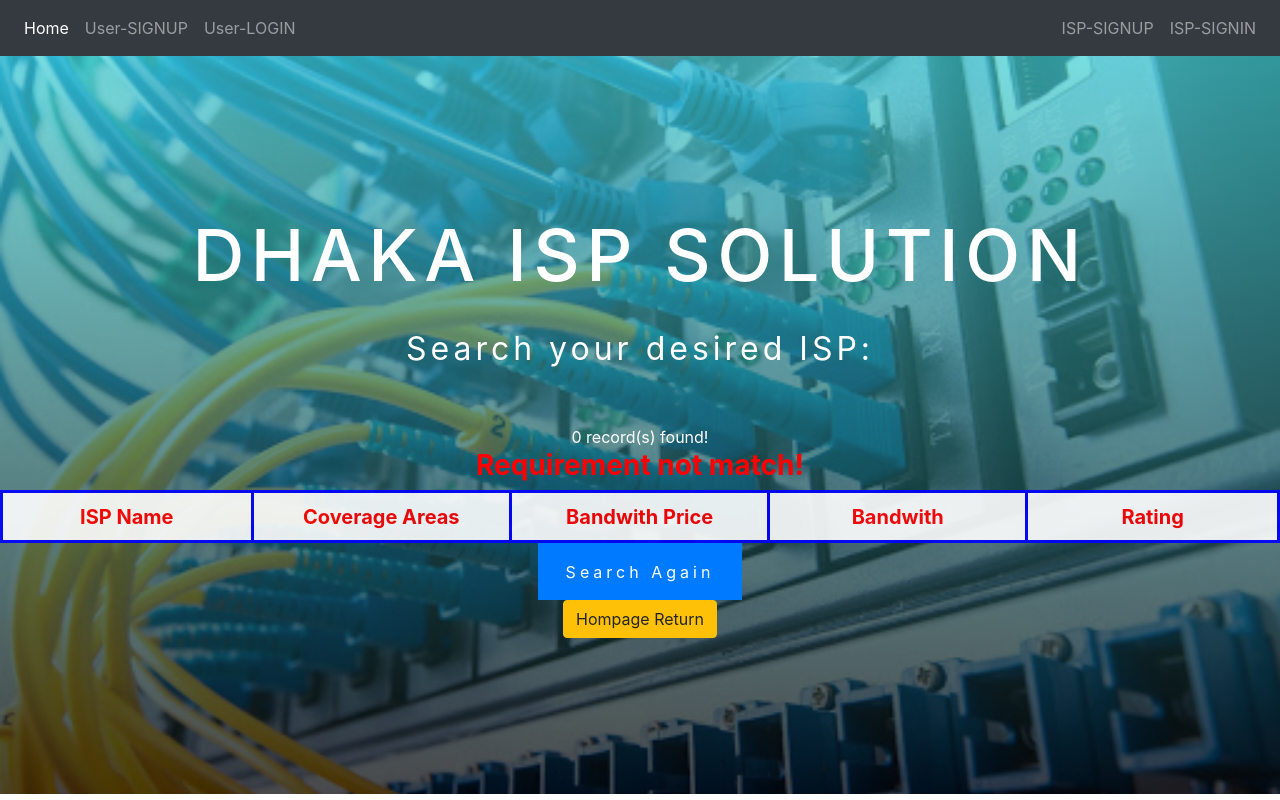
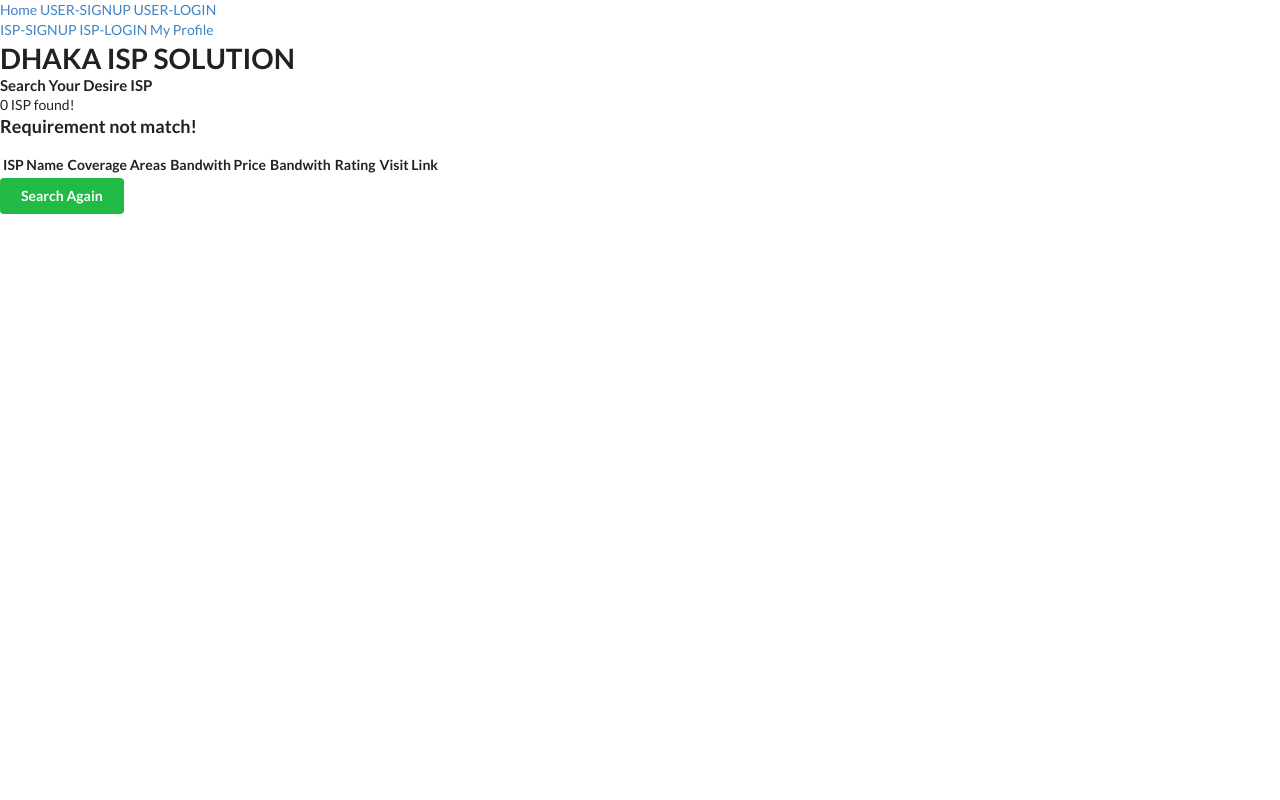
Before and after one commit to SunnyNaim/DHAKA_ISP_SOlUTION, a PHP site: page /customsearchresult.php in a window 1280 px wide. Run offline with PHP 8.4, Linux system fonts and the light colour scheme; data comes from the database, SQL or seed files in the repository; data that the repository does not hold is empty.

Commit message:
chayons commited custom saerch update

```diff
--- a/customsearchresult.php
+++ b/customsearchresult.php
@@ -1,94 +1,38 @@
 <!DOCTYPE html>
 <html lang="en">
     <head>
-    <meta charset="UTF-8" />
-    <meta name="viewport" content="width=device-width, initial-scale=1.0" />
-    <meta http-equiv="X-UA-Compatible" content="ie=edge" />
-    <title>DHAKA ISP SOLUTION</title>
-    <link rel="stylesheet" href="./css/styles.css" />
-
+        <meta charset="utf-8">
+        <title>Dhaka ISP Solution</title>
+        <link rel="stylesheet" href="https://cdnjs.cloudflare.com/ajax/libs/semantic-ui/2.4.1/semantic.min.css">    <!-- semantic-ui cdn -->   <!--bootstrep-->
+        <link rel="stylesheet" href="../css/style.css">
         <style>
-
-   table,th,td{
-                border:3px solid blue;
-                border-collapse: collapse;
-                font-size: 20px;
-                color:white;
-				background-color:black;
-				opacity:0.9;  /*to keep the text fixed ,use RGBa color */
-				width:100%;
-				height:100%
-
-            }
-            th,td{
-                width: 300px;;
-                padding:5px;
-                text-align: center;
-
-            }
-			th{
-				color:red;
-				background-color:white;
-				opacity:1.0;
-			}
-            tr{
-
-                height: 50px;
-            }
 
 
         </style>
+
     </head>
     <body>
+        <div class="topbar">
+            <div class="topleft">
+              <a class="" href="index.html">Home</a>
+              <a href="usersignup.php">USER-SIGNUP</a>
+              <a class="" href="userlogin.php">USER-LOGIN</a>
+            </div>
+            <div class="topright">
+              <a href="ispsignup.php">ISP-SIGNUP</a>
+              <a class="" href="isplogin.php">ISP-LOGIN</a>
+              <a href="mypanel.php">My Profile</a>
+            </div>
+        </div>
 
-    <!-- header -->
-    <!-- Navbar -->
-  <header id="home">
-   <nav class="navbar navbar-expand-md navbar-dark bg-dark">
-    <div class="navbar-collapse collapse w-100 order-1 order-md-0 dual-collapse2">
-        <ul class="navbar-nav mr-auto">
-            <li class="nav-item active">
-                <a class="nav-link" href="index.php">Home</a>
-            </li>
-            <li class="nav-item">
-                <a class="nav-link" href="usersignup.php">User-SIGNUP</a>
-            </li>
-            <li class="nav-item">
-                <a class="nav-link" href="userlogin.php">User-LOGIN</a>
-            </li>
-        </ul>
+        <div class="mainbody">
+            <div><h1 class="title">DHAKA ISP SOLUTION</h1></div>
+            <div><h4>Search Your Desire ISP</h4></div>
+
         </div>
-    <div class="mx-auto order-0">
-        <!-- <a class="navbar-brand mx-auto" href="#">Navbar 2</a> -->
-        <button class="navbar-toggler" type="button" data-toggle="collapse" data-target=".dual-collapse2">
-            <span class="navbar-toggler-icon"></span>
-        </button>
-    </div>
-    <div class="navbar-collapse collapse w-100 order-3 dual-collapse2">
-        <ul class="navbar-nav ml-auto">
-            <li class="nav-item">
-                <a class="nav-link" href="ispsignup.php">ISP-SIGNUP</a>
-            </li>
-            <li class="nav-item">
-                <a class="nav-link" href="ISPlogin.php">ISP-SIGNIN</a>
-            </li>
-        </ul>
-    </div>
-</nav>
-<!-- End navbar -->
 
-      <!-- Homepage component -->
-      <div class="homepage">
-        <div class="homepage-banner">
-          <h1 class="homepage-title">Dhaka ISP SOLUTION</h1>
-          <h2 class="homepage-text">
-            Search your desired ISP:
-          </h2>
-
-           <!-- Normal search -->
-           <div class="search">
-                <form action="customsearch.php" method="post">
-
+        <div class="custom">
+             <form action="mainsearch.php" method="POST">
                     <div class="">
                       <table class="">
                         <thead>
@@ -97,6 +41,7 @@
                             <th>Bandwith Price</th>
                             <th>Bandwith</th>
                             <th>Rating</th>
+                            <th>Visit Link</th>
                         </thead>
 
                              <?php
@@ -105,11 +50,8 @@
                                   $area = $_POST['area'];
                                   $rating = $_POST['rating'];
 
-                              // $servername = "localhost";
-                              // $username = "root";
-                              // $password = "";
-                              // $dbname = "dhaka isp";
                                   require_once("db_connection.php");
+                                  // $userid = $_POST['userid'];
 
                                   $conn = new mysqli($servername, $username, $password, $dbname);
                                   if ($conn->connect_errno) {
@@ -117,23 +59,25 @@
                                     exit();
                                   }
 
-                              $query = "SELECT i.isp_name,i.area_coverage,i.rating,s.packages,s.package_cost FROM isp_admin i JOIN isp_info s ON(i.isp_id = s.isp_id) WHERE i.area_coverage LIKE '%" . $area . "%' AND i.rating >= '$rating' AND s.packages = '$packages' And s.package_cost <= '$price'";
+                                  $query = "SELECT i.isp_id,i.isp_name,i.area_coverage,i.rating,s.packages,s.package_cost FROM isp_admin i JOIN isp_info s ON(i.isp_id = s.isp_id) WHERE i.`area_coverage` LIKE '%" . $area . "%' AND i.rating >= '$rating' AND s.packages = '$packages' And s.package_cost <= '$price'";
                                     if ($result = $conn->query($query)) {
-                                printf("<br>%d record(s) found!<br>", $result->num_rows);
+                                    printf("%d ISP found!", $result->num_rows);
                                     /* fetch associative array */
                                     //printf("<br><b>hotel_id  \n\n\n hotel_name contact_no location</b><br>");
+
                                     if($result->num_rows>"0"){
-                                //printf("<br><b><u><h3><p>List of all hotels according to your Search:</p></h3></u>");
-                                //printf('<table >');
-                                //printf('<caption><h2 style="color:blue;">List Of Hotels</h2></caption>');
-                                //printf("<tr>");
-                                //printf("<th>hotel_name</th> <th>contact_no</th> <th>web address</th> <th>Location</th> <th>Room Type</th> <th>Room Size</th> <th>No OF Bed</th> <th>balcony</th> <th>Sea Sight</th> <th>Cost</th> <th>Rooms Picture</th> ");
-                                //printf("</tr>");
-
 
                                     while ($row = $result->fetch_assoc()) {
                                       printf("<tr>");
-                                  printf(" <td> %s</td> <td>%s</td> <td> %s</td> <td> %s</td> <td> %s</td> <br>", $row["isp_name"], $row["area_coverage"],$row["package_cost"], $row["packages"], $row["rating"]   );
+                                      printf(" <td> %s</td> <td>%s</td> <td> %s</td> <td> %s</td> <td> %s</td> <td>
+
+                                      <form action='../../users/all/packagesubscription.php' method='post'>
+
+                                      <input  type='hidden' name='ispid' value='%s'>
+
+                                      <input class='ui inverted blue button' type='submit' value='Visit' name='Edit' >
+                                      </form>
+                                      </td><br>", $row["isp_name"], $row["area_coverage"],$row["package_cost"], $row["packages"], $row["rating"],$row["isp_id"]  );
                                       printf("</tr>");
                                     }
 
@@ -142,7 +86,7 @@
                                     $result->free(); //free result set
                                     }
                                     else{
-                                  printf("<h3 style='color:red'><b>Requirement not match!</b></h3>");
+                                      printf("<h3><b>Requirement not match!</b></h3>");
                                     }
                                     }
                                     else
@@ -150,92 +94,21 @@
                                       printf("No record found!");
                                     }
                                     $conn->close();
+                            ?>
+                       </table>
+
+
+                    </div>
+            </form>
+              <div class="search_btn">
+                <form action="customsearch.php">
+                   <button type="submit" class="ui green button"  name="Search1">
+                    Search Again </button>
+               </form>
+              </div>
+        </div>
 
 
 
-
-                //         $dbserver = "127.0.0.1";
-                //         $dbdatabase = "dhaka isp";
-                //         $dbusername = "root";
-                //         $dbpassword = "";
-
-                //         $conn = mysqli_connect($dbserver, $dbusername, $dbpassword, $dbdatabase);
-
-                //         if (isset($_POST['Search1'])) {
-
-
-                //             $packages = $_POST['bandwith'];
-                //             $price = $_POST['price'];
-                //             $area = $_POST['area'];
-                //             $rating = $_POST['rating'];
-                //             $query = "SELECT i.isp_name,i.area_coverage,i.rating,s.packages,s.package_cost FROM isp_admin i JOIN isp_info s ON(i.isp_id = s.isp_id) WHERE i.area_coverage = '$area' AND i.rating >= '$rating' AND s.packages = '$packages' And s.package_cost <= '$price'";
-                //             $search_result = mysqli_query($conn, $query);
-
-                //             while ($rows = $search_result->fetch_assoc()) {
-                //                 $_SESSION['isp_name'] = $rows['isp_name'];
-                //                 $_SESSION['area_coverage'] = $rows['area_coverage'];
-                //                 $_SESSION['packages'] = $rows['packages'];
-                //                 $_SESSION['package_cost'] = $rows['package_cost'];
-
-                //                 echo '
-				        // <tbody>
-					      // <tr>
-					      //   <td>' . $rows['isp_name'] . '</td>
-                //   <td>' . $rows['area_coverage'] . '</td>
-                //   <td>' . $rows['package_cost'] . '</td>
-                //   <td>' . $rows['packages'] . '</td>
-
-                //   <td>' . $rows['rating'] . '</td>
-
-
-					      // </tr>
-                //         </tbody>
-                //         ';
-                //             }
-                //         }
-                        ?>
-                </table>
-                </div>
-
-            </div>
-            <form action="customsearch.php">
-            <button type="submit" class="btn-primary" id="collapsible" value="Search1" name="Search1">
-                 Search Again </button>
-            </form>
-            <div class="return">
-            </form>
-          <form action="index.php">
-            <button type="submit" class="btn btn-warning">
-                 Hompage Return </button>
-         </form>
-        </div>
-
-
-           <!-- End Normal search -->
-
-
-
-
-
-<!-- End Custom search result -->
-
- </div>
-
-</div>
-           <!-- End Custom Search -->
-        </div>
-      </div>
-
-      <!-- End OF Homepage component -->
-
-
-    </header>
-    <!-- end of header -->
-
-    <!-- javascript -->
-    <script src="./js/app.js"></script>
-
-    <!-- bootstrap -->
-    <link rel="stylesheet" href="https://stackpath.bootstrapcdn.com/bootstrap/4.5.2/css/bootstrap.min.css">
     </body>
 </html>
```
Lines whose indentation alone changed are shown as unchanged.
